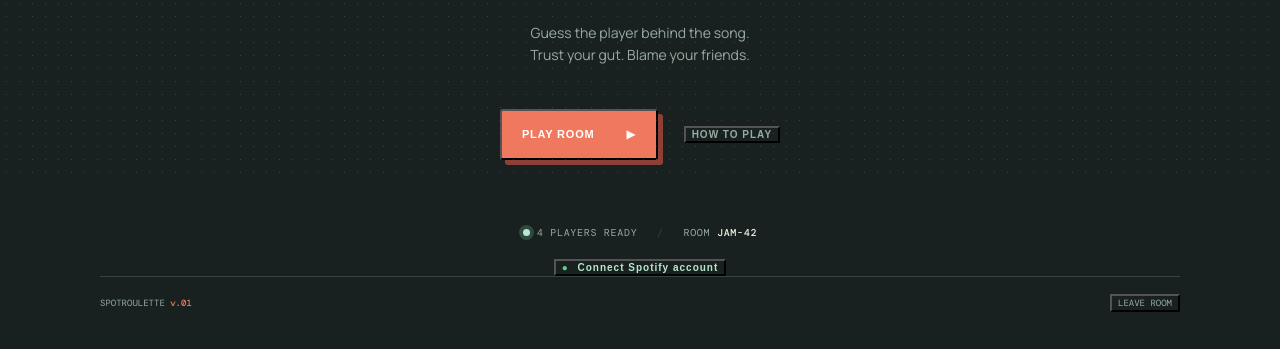
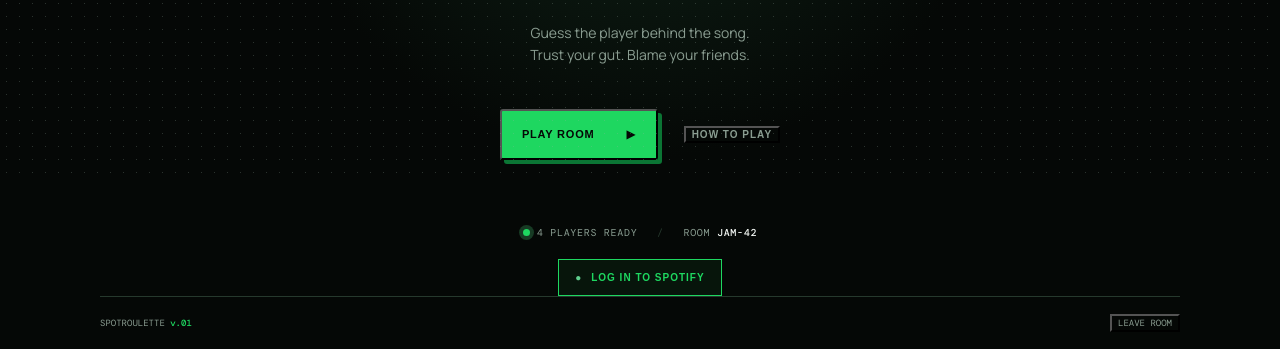
Before and after one commit to FUN1304/SpotRoulette.io, a plain HTML site: page index.html in a window 1280 px wide. Shown: the part 627-976 px from the top of the page. Drawn offline with nearby package versions, Linux system fonts and the light colour scheme.

Commit message:
Refresh title screen with Spotify green theme

```diff
--- a/index.html
+++ b/index.html
@@ -2,12 +2,12 @@
 <html lang="en">
 <head>
 <meta charset="UTF-8"><meta name="viewport" content="width=device-width, initial-scale=1.0"><meta name="theme-color" content="#18211f"><title>SpotRoulette | Guess the listener</title>
-<link rel="preconnect" href="https://fonts.googleapis.com"><link rel="preconnect" href="https://fonts.gstatic.com" crossorigin><link href="https://fonts.googleapis.com/css2?family=DM+Mono:wght@400;500&family=Fraunces:opsz,wght@9..144,600;9..144,700&family=Manrope:wght@400;600;700;800&display=swap" rel="stylesheet"><link rel="stylesheet" href="styles.css">
+<link rel="preconnect" href="https://fonts.googleapis.com"><link rel="preconnect" href="https://fonts.gstatic.com" crossorigin><link href="https://fonts.googleapis.com/css2?family=DM+Mono:wght@400;500&family=Fraunces:opsz,wght@9..144,600;9..144,700&family=Manrope:wght@400;600;700;800&display=swap" rel="stylesheet"><link rel="stylesheet" href="styles.css"><link rel="stylesheet" href="theme.css">
 </head>
 <body>
 <div class="game-shell"><header class="game-hud"><a class="brand" href="#" aria-label="SpotRoulette"><span class="brand-mark">S</span><span>SPOT<span>ROULETTE</span></span></a><div class="hud-center"><span class="room-label">ROOM</span><strong id="roomCode">JAM-42</strong><button id="copyRoom" title="Copy room code" aria-label="Copy room code">⌗</button></div><div class="score-box"><span>SCORE</span><strong id="score">000</strong></div></header>
 <main>
-<section class="screen start-screen" id="startScreen"><div class="game-badge">✦ MUSIC TRIVIA FOR FRIENDS</div><div class="roulette-logo"><span>WHO</span><b>LISTENS</b><span>TO THIS?</span></div><p class="tagline">Guess the player behind the song.<br>Trust your gut. Blame your friends.</p><div class="start-actions"><button class="primary-button" id="startGame">PLAY ROOM <span>▶</span></button><button class="text-button" id="howToPlay">HOW TO PLAY</button></div><div class="party-status"><span class="live-dot"></span><span id="playerCount">4</span> PLAYERS READY <span class="slash">/</span> ROOM <b>JAM-42</b></div><button class="connect-button" id="connectSpotify"><span>●</span> Connect Spotify account</button></section>
+<section class="screen start-screen" id="startScreen"><div class="game-badge">✦ MUSIC TRIVIA FOR FRIENDS</div><div class="roulette-logo"><span>WHO</span><b>LISTENS</b><span>TO THIS?</span></div><p class="tagline">Guess the player behind the song.<br>Trust your gut. Blame your friends.</p><div class="start-actions"><button class="primary-button" id="startGame">PLAY ROOM <span>▶</span></button><button class="text-button" id="howToPlay">HOW TO PLAY</button></div><div class="party-status"><span class="live-dot"></span><span id="playerCount">4</span> PLAYERS READY <span class="slash">/</span> ROOM <b>JAM-42</b></div><button class="connect-button" id="connectSpotify"><span>●</span> LOG IN TO SPOTIFY</button></section>
 <section class="screen round-screen hidden" id="roundScreen"><div class="round-meta"><span>ROUND <b id="roundNumber">01</b> / 05</span><span class="turn-label" id="statusLabel">YOUR TURN TO GUESS</span></div><div class="timer-wrap"><div class="timer" id="timer">15</div></div><div class="mystery-copy"><span class="section-kicker">MYSTERY TRACK</span><h1 id="trackTitle">Press play to begin</h1><p id="trackArtist">A song from someone's rotation</p><button class="play-button" id="playButton" aria-label="Play mystery track">▶</button></div><div class="guess-heading"><span>WHO LISTENS TO THIS?</span><small id="guessHint">Pick a player before time runs out</small></div><div class="guess-grid" id="guessGrid"></div><button class="skip-button" id="skipRound">Skip round <span>→</span></button></section>
 <section class="screen result-screen hidden" id="resultScreen"><span class="section-kicker">GAME COMPLETE</span><div class="result-icon">✦</div><h1>Nice playing.</h1><p id="finalMessage">You know your friends better than you think.</p><div class="final-score"><span>FINAL SCORE</span><strong id="finalScore">000</strong><small>/ 5 correct</small></div><button class="primary-button" id="playAgain">PLAY AGAIN <span>↻</span></button></section>
 </main><footer><span>SPOTROULETTE <b>v.01</b></span><button id="leaveRoom">LEAVE ROOM</button></footer></div>
--- /dev/null
+++ b/theme.css
@@ -0,0 +1,26 @@
+:root {
+  --bg: #050806;
+  --panel: #101712;
+  --ink: #f4f8f4;
+  --muted: #8a9d91;
+  --mint: #1ed760;
+  --coral: #1ed760;
+  --line: #26392d;
+  --gold: #1ed760;
+}
+
+body { background: #050806; }
+.game-shell { background: radial-gradient(circle at 50% 42%, #102619 0, #050806 48%); }
+.brand-mark, .primary-button { background: #1ed760; color: #050806; }
+.brand > span:last-child span, .game-badge, .section-kicker, .connect-button, .roulette-logo span:last-child { color: #1ed760; }
+.roulette-logo span:first-child { color: #78f0a1; }
+.primary-button { box-shadow: 4px 4px 0 #0b7534; }
+.live-dot { background: #1ed760; box-shadow: 0 0 0 4px #173b24; }
+.score-box strong { color: #1ed760; }
+.connect-button { border: 1px solid #1ed760; padding: 12px 16px; background: #07150b; }
+.track-stage { background: #0c1e12; }
+.vinyl:after { background: #1ed760; }
+.play-button { background: #1ed760; color: #050806; }
+.guess-button:hover, .guess-button.selected { border-color: #1ed760; background: #0f2817; }
+.how-panel { box-shadow: 8px 8px 0 #1ed760; }
+.toast { background: #1ed760; color: #050806; }
```
